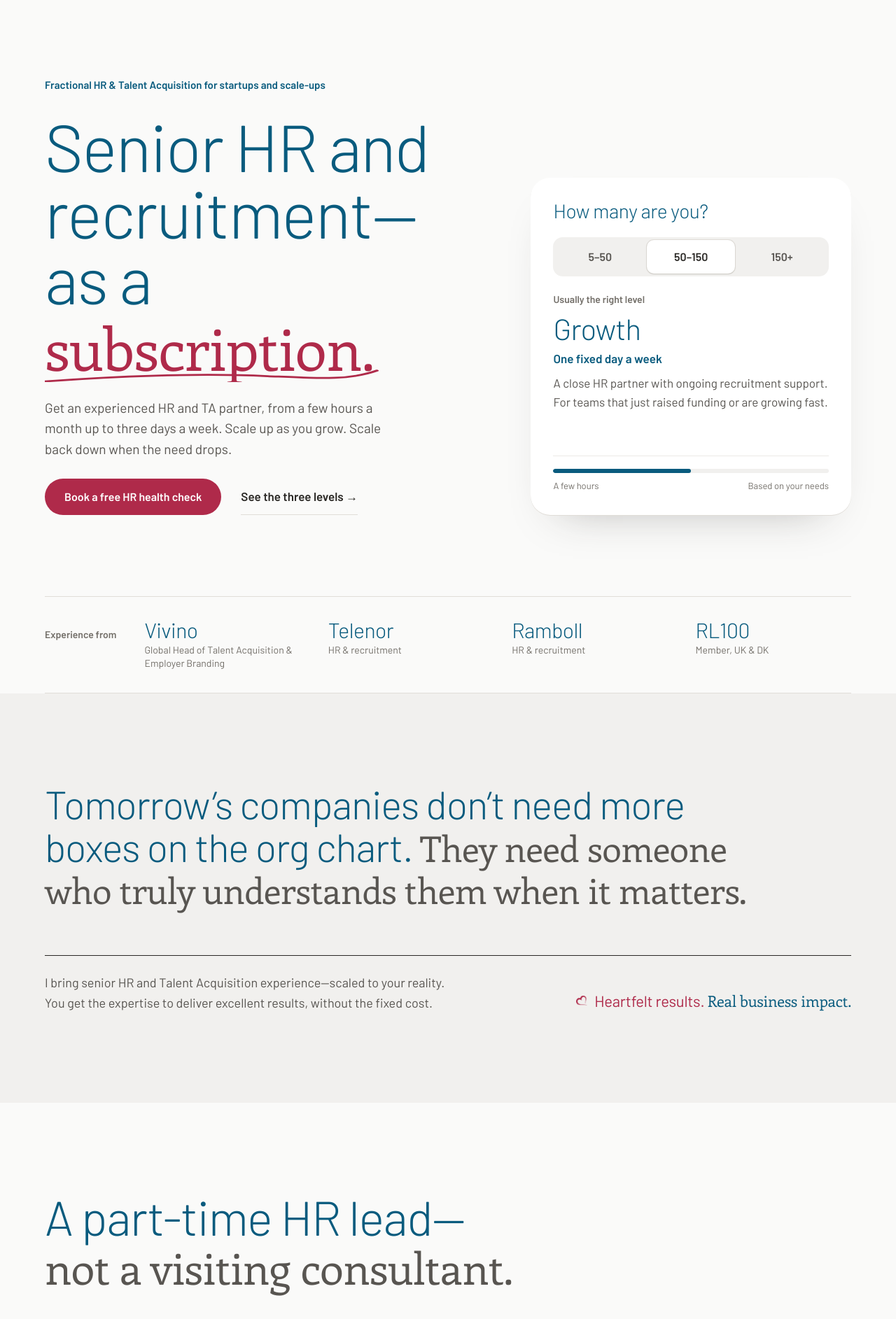
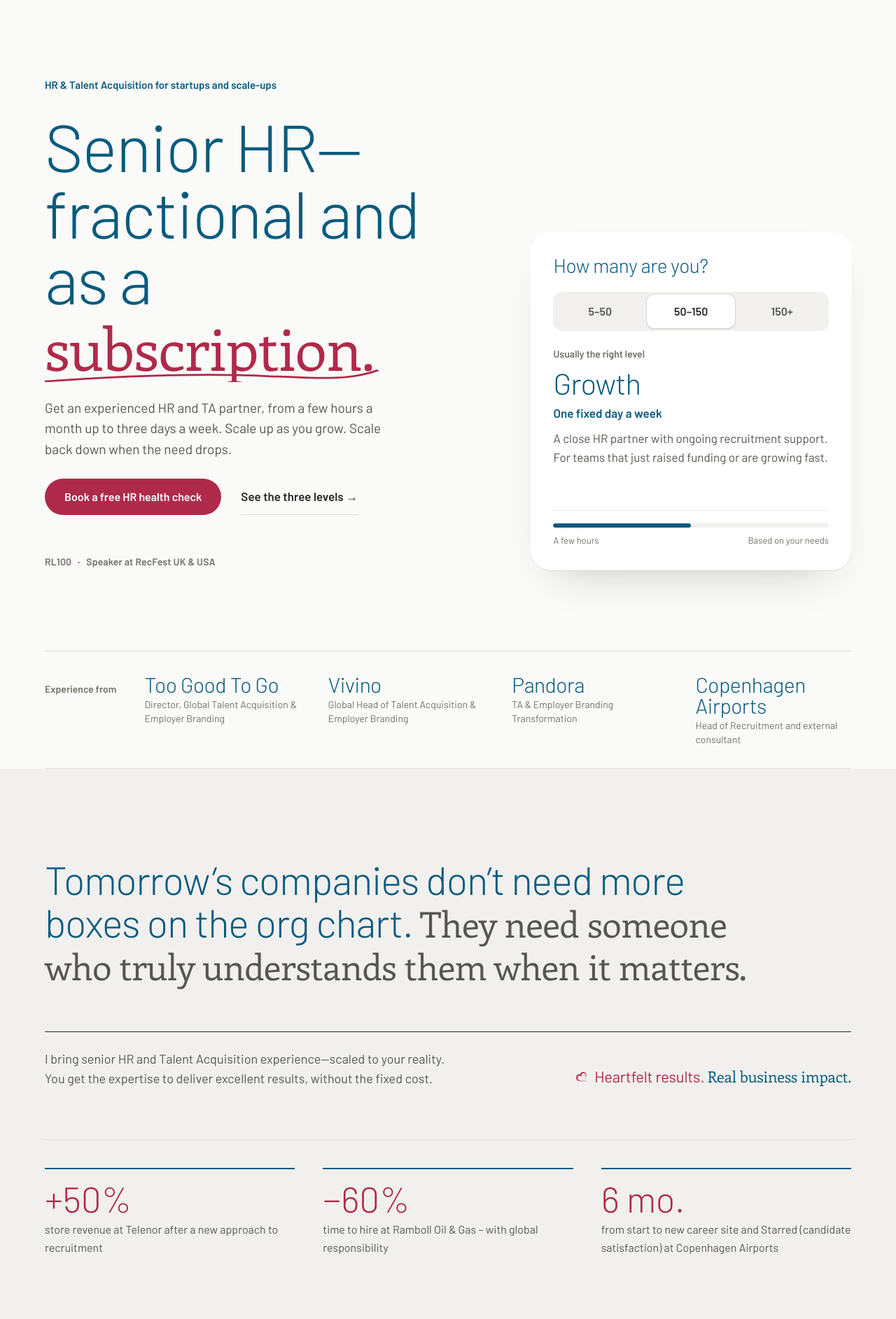
Before and after one commit to Heartfelt-DK/Homepage, a plain HTML site: page en/index.html in a window 1280 px wide. Shown: the part 115-2000 px from the top of the page at 70% size. Drawn offline with Linux system fonts and the light colour scheme; files whose address does not match are found by name.

Commit message:
Opdatering: en/index.html, index.html, styles.css

```diff
--- a/en/index.html
+++ b/en/index.html
@@ -3,9 +3,9 @@
 <head>
 <meta charset="utf-8">
 <meta name="viewport" content="width=device-width, initial-scale=1">
-<title>Heartfelt – Fractional HR & recruitment as a subscription</title>
+<title>Heartfelt – Fractional HR & Talent Acquisition</title>
 <meta name="description" content="Senior HR and Talent Acquisition for startups and scale-ups as a subscription—a few hours a month up to three days a week. Book a free HR health check.">
-<meta property="og:title" content="Heartfelt – Senior HR and recruitment as a subscription">
+<meta property="og:title" content="Heartfelt – Fractional HR &amp; Talent Acquisition">
 <meta property="og:description" content="An experienced HR and TA partner, from a few hours a month up to three days a week. Scale up as you grow.">
 <meta property="og:type" content="website">
 <meta property="og:url" content="https://www.heartfelt.biz/en/">
@@ -77,10 +77,10 @@
 <section class="hero">
   <div class="wrap hero-grid">
     <div class="hero-copy">
-      <p class="kicker">Fractional HR &amp; Talent Acquisition <span class="kicker-line">for startups and scale-ups</span></p>
+      <p class="kicker">HR &amp; Talent Acquisition <span class="kicker-line">for startups and scale-ups</span></p>
       <h1>
-        <span class="line"><span>Senior HR and</span></span>
-        <span class="line"><span>recruitment—</span></span>
+        <span class="line"><span>Senior HR—</span></span>
+        <span class="line"><span>fractional and</span></span>
         <span class="line"><span>as a <em class="swash-word">subscription.<svg class="swash" viewBox="0 0 320 34" aria-hidden="true" preserveAspectRatio="none"><path d="M4 26 C 70 16, 150 10, 214 16 C 262 20, 290 24, 316 6" pathLength="1"/></svg></em></span></span>
       </h1>
       <p class="lead">Get an experienced HR and TA partner, from a few hours a month up to three days a week. Scale up as you grow. Scale back down when the need drops.</p>
@@ -88,6 +88,7 @@
         <a href="mailto:heidi@heartfelt.biz?subject=HR%20health%20check" class="btn btn-primary">Book a free HR health check</a>
         <a href="#niveauer" class="text-link">See the three levels <span aria-hidden="true">→</span></a>
       </div>
+      <p class="hero-proof">RL100 <span aria-hidden="true">·</span> Speaker at RecFest UK &amp; USA</p>
     </div>
 
     <div class="picker">
@@ -128,10 +129,10 @@
 <section aria-label="Experience" class="experience-section">
   <div class="wrap experience">
     <div class="experience-label">Experience from</div>
+    <div class="company"><div class="company-name">Too Good To Go</div><div class="company-role">Director, Global Talent Acquisition &amp; Employer Branding</div></div>
     <div class="company"><div class="company-name">Vivino</div><div class="company-role">Global Head of Talent Acquisition &amp; Employer Branding</div></div>
-    <div class="company"><div class="company-name">Telenor</div><div class="company-role">HR &amp; recruitment</div></div>
-    <div class="company"><div class="company-name">Ramboll</div><div class="company-role">HR &amp; recruitment</div></div>
-    <div class="company"><div class="company-name">RL100</div><div class="company-role">Member, UK &amp; DK</div></div>
+    <div class="company"><div class="company-name">Pandora</div><div class="company-role">TA &amp; Employer Branding Transformation</div></div>
+    <div class="company"><div class="company-name">Copenhagen Airports</div><div class="company-role">Head of Recruitment and external consultant</div></div>
   </div>
 </section>
 
@@ -142,6 +143,11 @@
       <p class="muted">I bring senior HR and Talent Acquisition experience—scaled to your reality. You get the expertise to deliver excellent results, without the fixed cost.</p>
       <p class="tagline"><span>Heartfelt results. <em>Real business impact.</em></span></p>
     </div>
+    <ul class="facts results">
+      <li><span class="fact-num">+50%</span><span class="fact-label">store revenue at Telenor after a new approach to recruitment</span></li>
+      <li><span class="fact-num">−60%</span><span class="fact-label">time to hire at Ramboll Oil &amp; Gas – with global responsibility</span></li>
+      <li><span class="fact-num">6 mo.</span><span class="fact-label">from start to new career site and Starred (candidate satisfaction) at Copenhagen Airports</span></li>
+    </ul>
   </div>
 </section>
 
@@ -294,8 +300,8 @@
     <img class="portrait" src="/assets/heidi.jpg" alt="Portrait of Heidi Wassini" width="450" height="450" loading="lazy">
     <div class="about-copy">
       <h2 class="h2">I have built what <em>you are about to build.</em></h2>
-      <p class="muted">As Global Head of Talent Acquisition &amp; Employer Branding at Vivino, I led the TA function at a company in rapid growth.</p>
-      <p class="muted">Before that, I worked in HR and recruitment at Telenor and Ramboll. From 5 to 10,000 employees—I know both the chaos of a startup and the processes you need when you scale.</p>
+      <p class="muted">I have built and led HR, Talent Acquisition and Employer Branding functions for 20 years—most recently as Chief People Officer, and before that leading global TA and Employer Branding at Too Good To Go and Vivino.</p>
+      <p class="muted">Today I work 100% on Heartfelt. From 5 to 10,000 employees—I know both the chaos of a startup and the processes you need when you scale.</p>
       <div class="signature"><span class="signature-name">Heidi Wassini</span><span>Owner &amp; founder of Heartfelt</span></div>
       <a href="/en/about/" class="text-link">Read more about my background →</a>
     </div>
--- a/styles.css
+++ b/styles.css
@@ -631,3 +631,10 @@ em { font-style: normal; font-family: var(--serif); font-weight: 400; letter-spa
 .compare-table thead .is-us { color: var(--rasp); border-top: 2px solid var(--rasp); border-radius: 14px 14px 0 0; }
 .compare-table tbody tr:last-child .is-us { border-bottom: 2px solid var(--rasp); border-radius: 0 0 14px 14px; }
 .sr-only { position: absolute; width: 1px; height: 1px; padding: 0; margin: -1px; overflow: hidden; clip: rect(0,0,0,0); white-space: nowrap; border: 0; }
+
+/* Troværdighed i toppen + resultater */
+.hero-proof { margin-top: 28px; font-size: 14px; font-weight: 600; letter-spacing: .01em; color: var(--meta); }
+.hero-proof span { margin: 0 6px; color: var(--rasp); }
+.results { margin-top: 8px; padding-top: 40px; border-top: 1px solid var(--line); }
+.results .fact-num { color: var(--rasp); }
+.company-name { text-wrap: balance; }
```
Also changed, not shown: index.html (+16 -10 lines).
